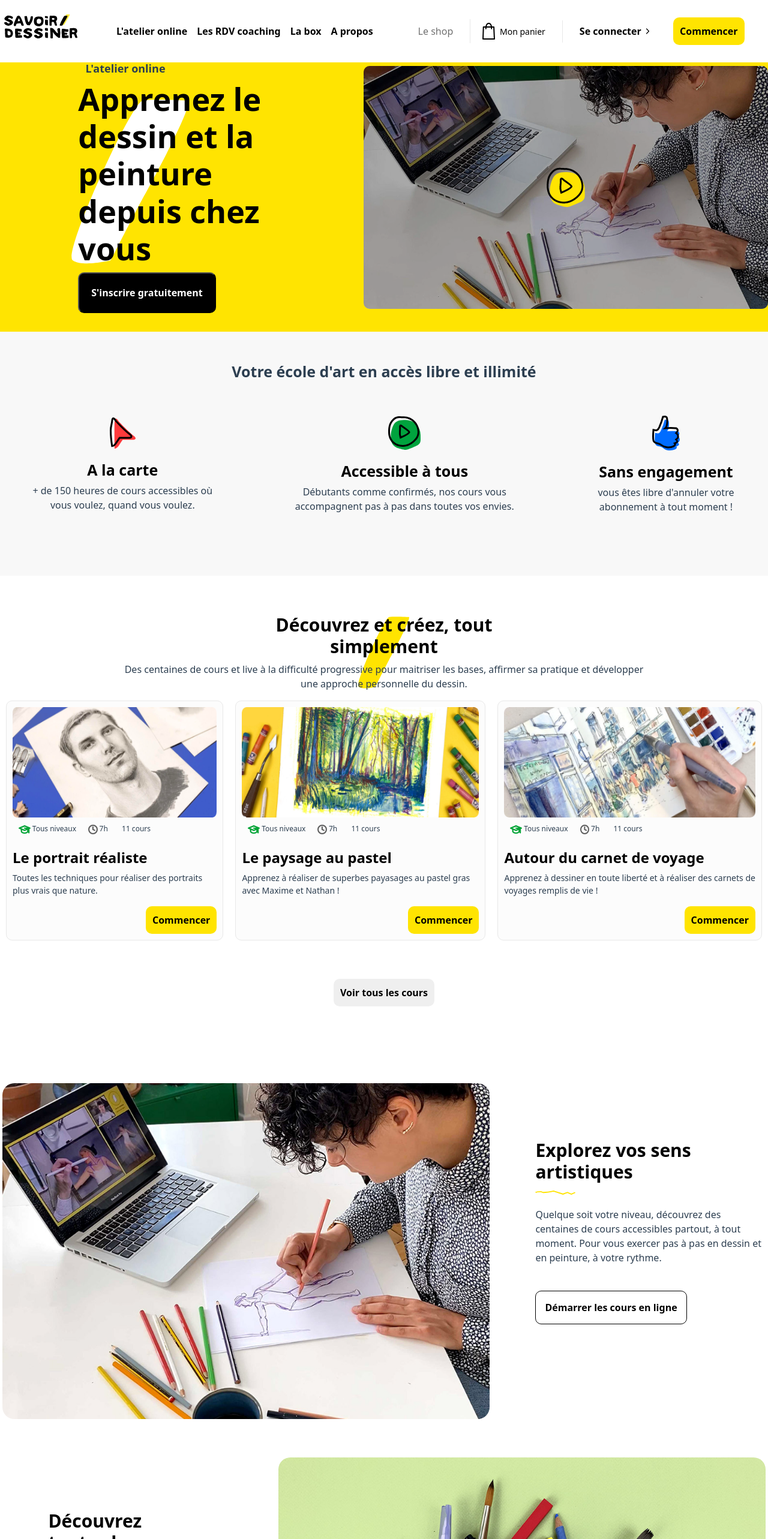
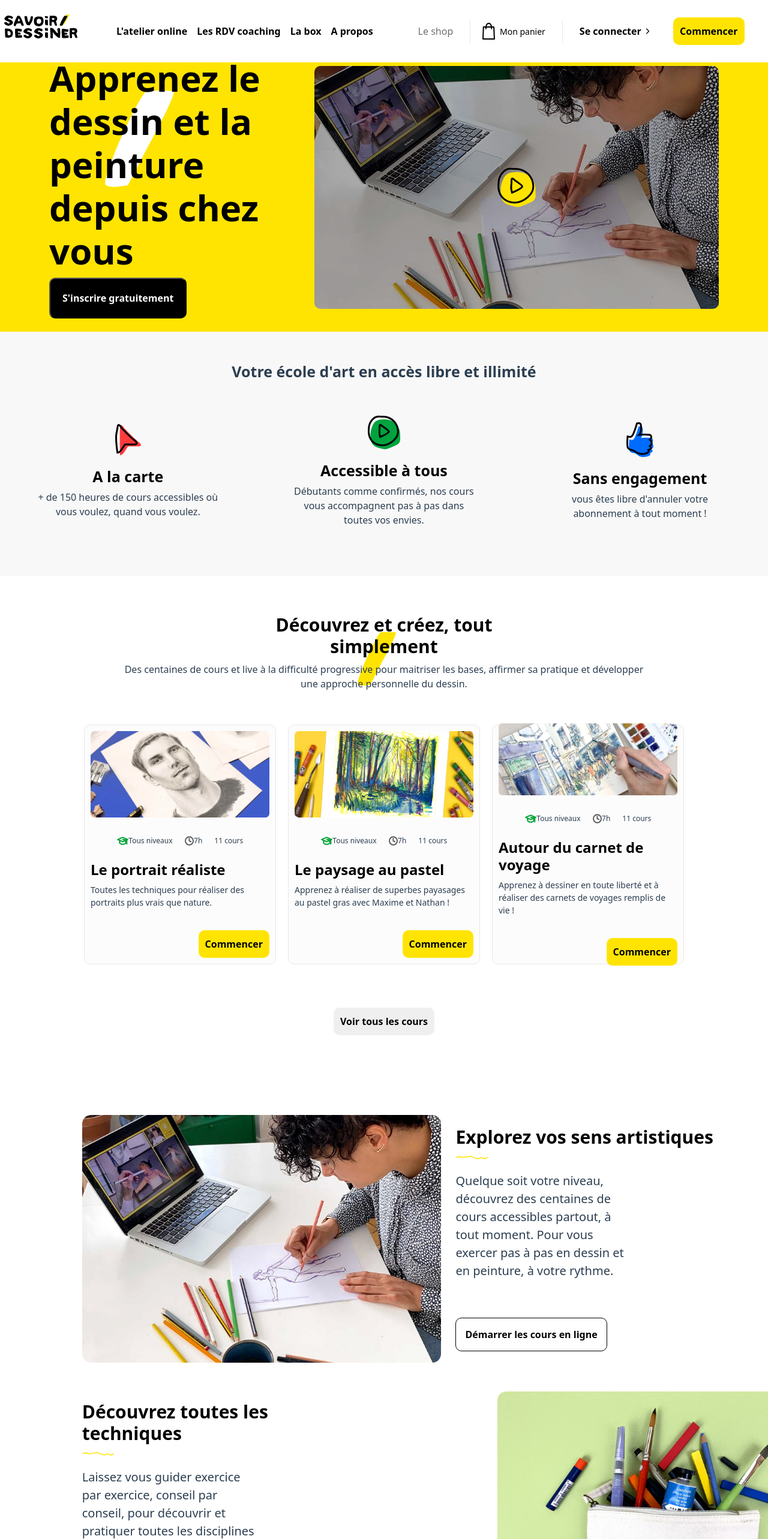
Before and after one commit to Kvin3324/test_savoir_dessiner, a Vue app: page / in a window 1280 px wide. Shown: the top 2566 px of the page at 60% size. Built offline with nearby package versions, Linux system fonts and the light colour scheme.

Commit message:
Added style

```diff
--- a/src/components/ContentApp/ContentAppAtelier.vue
+++ b/src/components/ContentApp/ContentAppAtelier.vue
@@ -1,9 +1,9 @@
 <template>
   <section>
-    <div>
-      <div>
+    <div class="container">
+      <div class="row">
         <h4>L'atelier online</h4>
-        <div>
+        <div class="col">
           <h2>Apprenez le dessin et la peinture depuis chez vous</h2>
           <button>S'inscrire gratuitement</button>
         </div>
@@ -63,4 +63,101 @@ section {
     }
   }
 }
+
+@media only screen and (max-width: 575px) {
+  section {
+    margin-top: 22%;
+    background-size: 20%;
+    background-position: left 21% bottom 28%;
+    div {
+      flex-direction: column-reverse;
+      div {
+        width: 87%;
+          h4 {
+            font-size: 12px;
+            padding-top: 12px;
+            margin-bottom: 0;
+            margin-right: 35%;
+          }
+        div {
+          padding: 10px 0;
+          h2 {
+            font-size: 23px;
+          }
+          button {
+            padding: 8px;
+            font-size: 10px;
+          }
+        }
+      }
+      img {
+        width: 88%;
+      }
+    }
+  }
+}
+
+@media screen and (max-width: 812px) {
+  section {
+    margin-top: 6%;
+    div {
+      justify-content: center;
+    }
+  }
+}
+
+@media screen and (min-width: 768px) and (max-width: 1024px) {
+  section {
+    background-position: left 11% bottom 25%;
+    background-size: 10%;
+    div {
+      display: flex;
+      flex-direction: column-reverse;
+      div {
+        width: 100%;
+        align-items: initial;
+        h4 {
+          text-align: left;
+          margin-left: 30px;
+        }
+        div {
+          h2 {
+            font-size: 33px;
+          }
+        }
+      }
+      img {
+        width: 78%;
+      }
+    }
+  }
+}
+
+@media screen and (min-width: 1200px) {
+  section {
+    background-position: left 15% bottom 76%;
+    background-size: 9%;
+    div {
+      div {
+        flex-direction: column;
+        width: 100%;
+        position: relative;
+
+        h4 {
+          margin-right: 0;
+          position: absolute;
+          bottom: 100%;
+          right: 20%;
+        }
+        div {
+          h2 {
+            font-size: 60px;
+            margin-bottom: 2%;
+          }
+        }
+      }
+    }
+  }
+}
+
 </style>
--- a/src/components/ContentApp/ContentAppDiscover.vue
+++ b/src/components/ContentApp/ContentAppDiscover.vue
@@ -9,9 +9,10 @@
         </p>
       </div>
     </div>
-    <div class="discover__programs">
+    <div class="discover__programs container-fluid">
+      <div class="row">
         <div
-        class="card discover__programs--card"
+          class="card discover__programs--card col-10 col-md-8 col-xl-3 col-xxl-3 mb-2"
           v-for="(program, index) in programsArray"
           :key="index"
         >
@@ -35,6 +36,7 @@
           </div>
         </div>
       </div>
+    </div>
     <button type="button" class="btn btn--all--courses"> Voir tous les cours </button>
   </section>
 </template>
@@ -47,7 +49,7 @@ export default {
       type: Array,
       default: () => []
     }
-  }
+  },
 }
 </script>
 
@@ -123,4 +125,83 @@ export default {
       margin: 5% 0 10% 0;
     }
   }
+
+  @media screen and (max-width: 576px) {
+    .discover {
+      margin-top: 15%;
+      margin-bottom: 22%;
+      &__title {
+        background-size: 10%;
+        background-position: top;
+        h3 {
+          font-size: 22px;
+        }
+        .description--section {
+          p {
+            font-size: 15px;
+          }
+        }
+      }
+
+      .discover__programs {
+        div {
+          div {
+            margin: 0 8px;
+            h4 {
+              margin-top: 0;
+              font-size: 18px;
+            }
+            p {
+              margin: 0;
+              font-size: 12px;
+            }
+            .card--button {
+              margin-top: 2px;
+              button {
+                padding: 6px;
+                font-size: 13px;
+              }
+            }
+          }
+        }
+      }
+    }
+  }
+
+  @media screen and (min-width: 712px) and (max-width: 1024px) {
+    .discover {
+      &__title {
+        background-position: left 48% top 23%;
+        background-size: 5%;
+      }
+
+      &__programs {
+        div {
+          display: flex;
+          justify-content: center;
+        }
+      }
+    }
+  }
+
+@media screen and (min-width: 1200px) {
+  .discover {
+    &__title {
+      background-size: 5%;
+      background-position: left 49% bottom 20%;
+    }
+    &__programs {
+      div {
+        display: flex;
+        justify-content: center;
+        margin-top: 20px;
+        .card {
+          .card--button {
+            justify-content: flex-start;
+          }
+        }
+      }
+    }
+  }
+}
 </style>
--- a/src/components/ContentApp/ContentAppSchool.vue
+++ b/src/components/ContentApp/ContentAppSchool.vue
@@ -1,7 +1,8 @@
 <template>
   <section>
     <h4>Votre école d'art en accès libre et illimité</h4>
-    <div class="options">
+    <div class="options container">
+      <div class="row">
         <div
           v-for="(option, index) in optionsArray"
           :key="index"
@@ -9,6 +10,7 @@
           <img :src="option.optSrcImg">
           <h5> {{ option.title }} </h5>
           <p>{{ option.description }}</p>
+        </div>
       </div>
     </div>
   </section>
@@ -29,7 +31,6 @@ export default {
 <style lang="scss" scoped>
 section {
   background-color: #F8F8F8;
-  height: 407px;
 
   h4 {
     padding: 4% 0;
@@ -60,4 +61,44 @@ section {
     }
   }
 }
+
+@media screen and (max-width: 576px) {
+  section {
+    h4 {
+      padding-top: 10%;
+      font-size: 15px;
+    }
+
+    .options {
+      justify-content: initial;
+      align-items: initial;
+      div {
+        h5 {
+          font-size: 15px;
+        }
+      }
+    }
+  }
+}
+
+@media screen and (min-width: 1200px) {
+  section {
+    height: 407px;
+    .options {
+      max-width: 100%;
+
+      div {
+        flex-direction: row;
+        div {
+          flex-direction: column;
+          width: 33.33%;
+
+          p {
+            width: 78%;
+          }
+        }
+      }
+    }
+  }
+}
 </style>
--- a/src/components/ContentApp/ContentAppSection.vue
+++ b/src/components/ContentApp/ContentAppSection.vue
@@ -1,12 +1,14 @@
 <template>
   <section>
-    <div>
+    <div class="content--section container">
+      <div class="row">
         <img :src="sectionObj.imgSection">
         <div>
           <h3 :class="`section--${sectionObj.nameSection}`">{{ sectionObj.titleSection }}</h3>
           <img :src="sectionObj.secondaryImgSection">
           <p class="mt-3"> {{ sectionObj.descriptionSection }} </p>
           <button type="button" class="btn"> {{ sectionObj.btnContentSection }} </button>
+        </div>
       </div>
     </div>
   </section>
@@ -20,27 +22,7 @@ export default {
       type: Object,
       default: () => {}
     }
-    // imgSection: {
-    //   type: String,
-    //   default: ''
-    // },
-    // titleSection: {
-    //   type: String,
-    //   default: ''
-    // },
-    // secondaryImgSection: {
-    //   type: String,
-    //   default: ''
-    // },
-    // descriptionSection: {
-    //   type: String,
-    //   default: ''
-    // },
-    // btnContentSection: {
-    //   type: String,
-    //   default: ''
-    // },
-  }
+  },
 }
 </script>
 
@@ -81,4 +63,100 @@ export default {
       }
     }
   }
+
+  @media screen and (max-width: 576px) {
+    section {
+      div {
+        flex-direction: column;
+
+        div {
+          width: 100%;
+          margin-left: 0;
+
+          div {
+            h3 {
+              font-size: 19px;
+            }
+            button {
+              padding: 8px;
+              font-size: 12px;
+            }
+          }
+        }
+      }
+    }
+  }
+
+  @media screen and (min-width: 768px) and (max-width: 1024px) {
+    section {
+      div {
+        div {
+          width: 100%;
+          margin-left: 0;
+        }
+      }
+    }
+  }
+  @media screen and (min-width: 1200px) {
+    section {
+      margin-bottom: 3%;
+      div {
+        margin: 0;
+        div {
+          flex-wrap: nowrap;
+          flex-direction: row;
+          width: inherit;
+          margin-left: 38%;
+          align-items: center;
+
+          img {
+            width: 90%;
+          }
+
+          div {
+            display: flex;
+            flex-direction: column;
+            margin-left: 0;
+            align-items: flex-start;
+            img {
+              width: 8%;
+            }
+            p {
+              width: 45%;
+              font-size: 20px;
+            }
+          }
+        }
+      }
+    }
+
+    .subscription--section {
+      div {
+        div {
+          flex-wrap: nowrap;
+          flex-direction: row-reverse;
+          width: inherit;
+          align-items: center;
+
+          img {
+            width: 90%;
+          }
+
+          div {
+            display: flex;
+            flex-direction: column;
+            margin-left: 0;
+            align-items: flex-start;
+            img {
+              width: 8%;
+            }
+            p {
+              width: 45%;
+              font-size: 20px;
+            }
+          }
+        }
+      }
+    }
+  }
 </style>
--- a/src/components/Footer.vue
+++ b/src/components/Footer.vue
@@ -1,7 +1,8 @@
 <template>
-  <footer>
-    <div class="about__company">
-      <img src="../assets/white_logo.svg" alt="white-logo">
+  <footer class="container">
+    <div class="row">
+      <div class="about__company col">
+        <img src="../assets/white_logo.svg" alt="white-logo" class="white--logo">
         <a href="mailto:info@savoirdessinerparis.fr">info@savoirdessinerparis.fr</a>
         <div class="about__company__medias">
           <img src="../assets/insta_icon.svg" alt="insta-icon">
@@ -12,7 +13,7 @@
       </div>
       <div
         v-for="(workshop, index) in workshopsArr"
-      :class="`about__${workshop.workshopName}`"
+        :class="`about__${workshop.workshopName} col`"
         :key="index"
       >
         <div class="about__title">
@@ -21,6 +22,7 @@
         </div>
           <p>{{ workshop.workshopAddress }}</p>
           <p>{{ workshop.workshopPhone }}</p>
+      </div>
     </div>
   </footer>
 </template>
@@ -111,4 +113,72 @@ export default {
       }
     }
   }
+
+  @media screen and (max-width: 576px) {
+    footer {
+      div {
+        .about__company {
+          .white--logo {
+            width: 42%;
+          }
+          a {
+            font-size: 12px;
+          }
+
+          &__medias {
+            display: flex;
+            img {
+              width: 14%;
+            }
+          }
+
+        }
+        div {
+          .about__title {
+            text-align: left;
+          }
+        }
+        div:nth-child(2) {
+          margin-bottom: 14px;
+        }
+      }
+    }
+  }
+
+  @media screen and (min-width: 768px) {
+    footer {
+      margin: 0;
+      max-width: 100%;
+      div {
+        div {
+          .white--logo {
+            width: 90%;
+          }
+        }
+        .about__company__medias {
+          img {
+            margin-right: 2px;
+          }
+        }
+      }
+    }
+  }
+
+  @media screen and (min-width: 1200px) {
+    footer {
+      margin-top: 8%;
+      div {
+        width: 100%;
+        div {
+          .white--logo {
+            width: 46%;
+          }
+          div {
+            display: flex;
+            justify-content: flex-start;
+          }
+        }
+      }
+    }
+  }
 </style>
```
Lines whose indentation alone changed are shown as unchanged.
